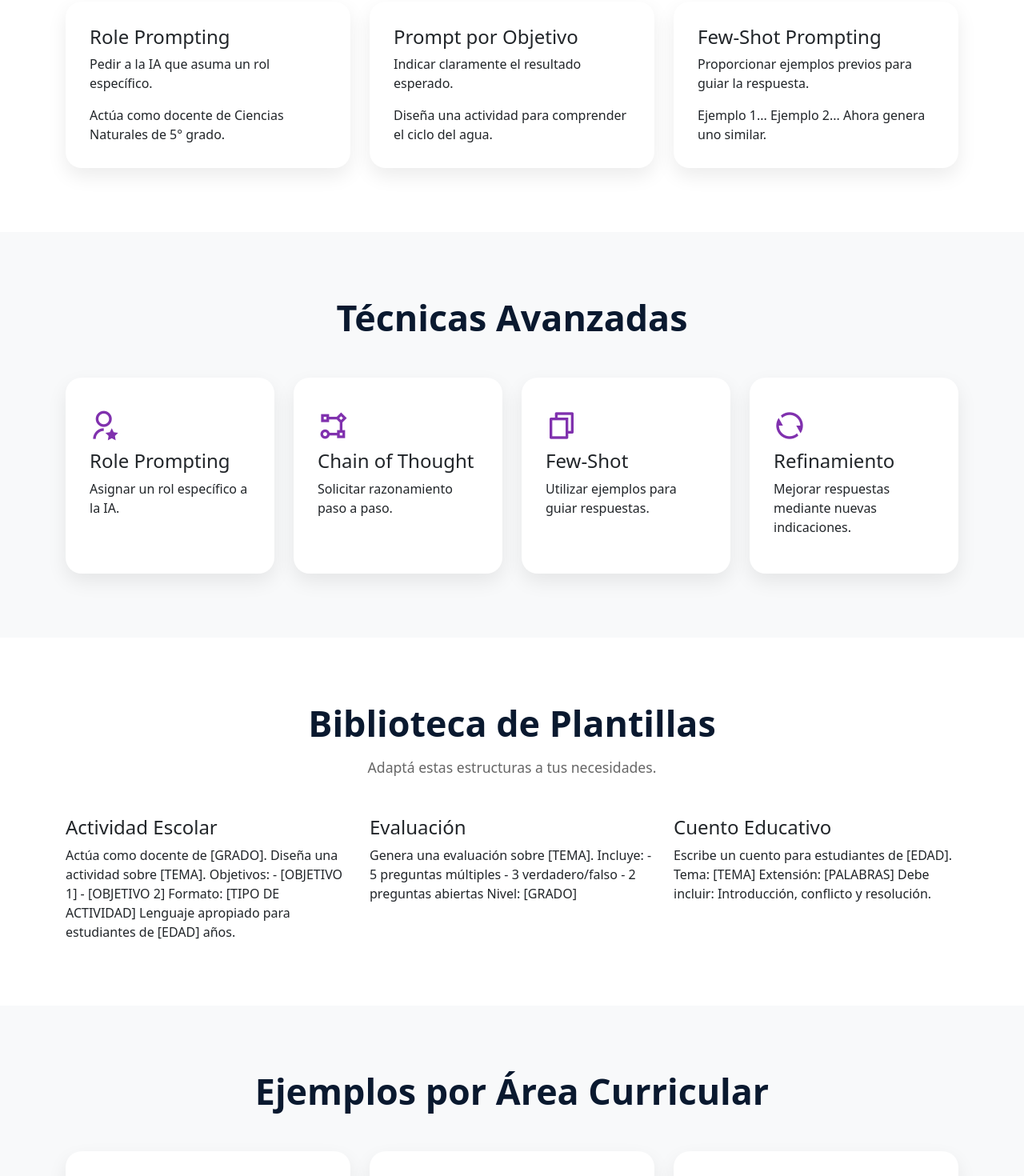
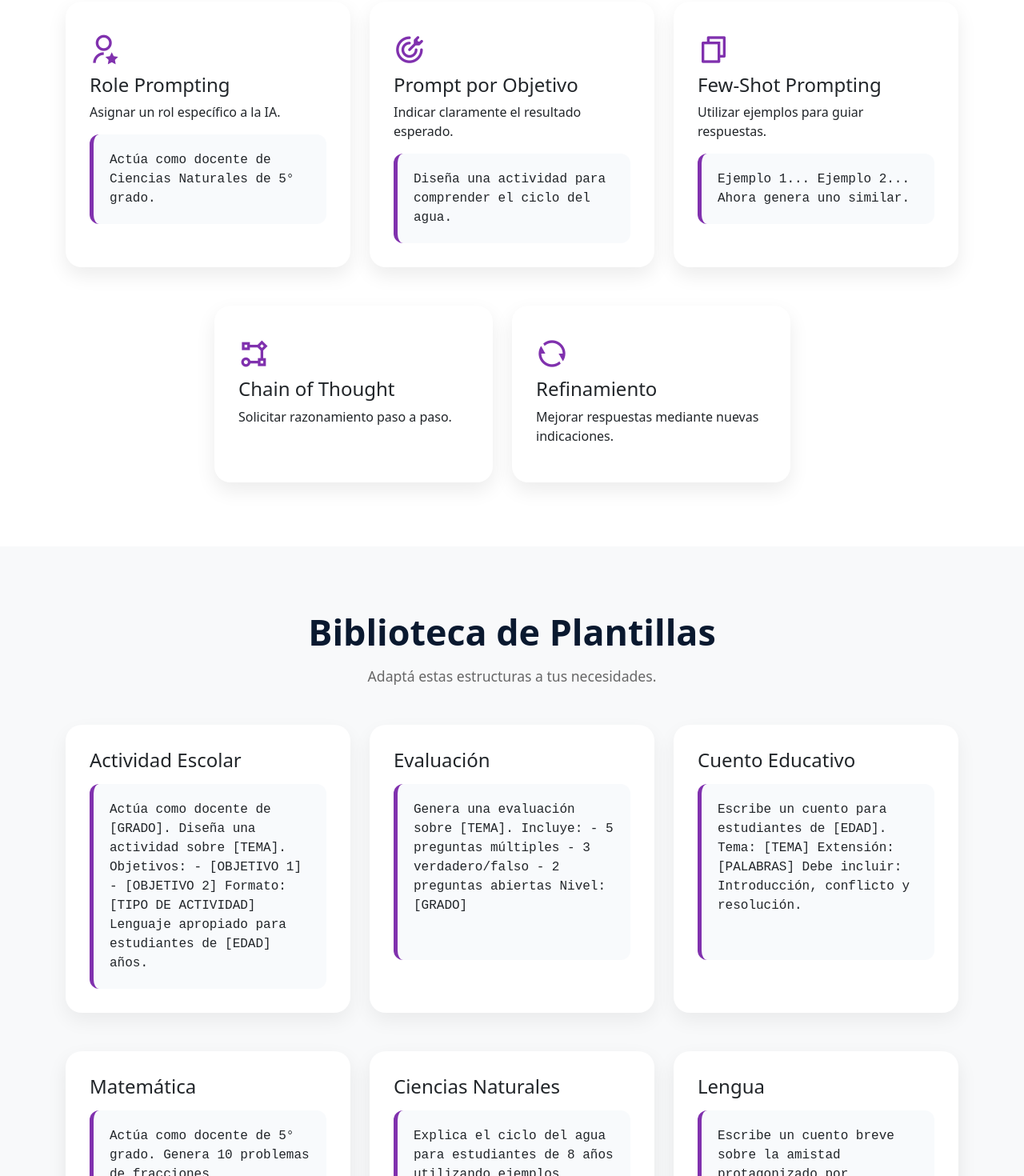
Before and after one commit to MoomieMay/grdiag, a React (Vite) app: page /laboratorio in a window 1280 px wide. Shown: the part 1660-3130 px from the top of the page at 80% size. Built offline with nearby package versions, Linux system fonts and the light colour scheme.

Commit message:
feat: add custom button styles and new prompt box components; update links in various pages

```diff
--- a/src/App.css
+++ b/src/App.css
@@ -140,6 +140,14 @@ a{
     color:white !important;
     border:none;
     padding:14px 30px;
+    border-radius:50px;
+}
+
+.btn-secondary-custom{
+    background-color: black !important;
+    color:white !important;
+    border:none;
+    padding: 15px 30px !important;
     border-radius:50px;
 }
 
@@ -698,3 +706,44 @@ a{
     width: 100%;
     border-radius: 12px;
 }
+
+.prompt-box{
+  background:#f8fafc;
+  border-left:5px solid var(--purple);
+  padding:20px;
+  border-radius:12px;
+  white-space:pre-line;
+  margin-top:15px;
+  font-family:monospace;
+}
+
+.prompt-box.large{
+  min-height:220px;
+}
+
+.prompt-template{
+  background:white;
+  border-radius:20px;
+  padding:30px;
+  height:100%;
+  box-shadow:0 10px 25px rgba(0,0,0,.06);
+}
+
+.builder-placeholder{
+  background:white;
+  padding:60px;
+  border-radius:24px;
+  text-align:center;
+  box-shadow:0 10px 25px rgba(0,0,0,.06);
+}
+
+.builder-placeholder i{
+  font-size:4rem;
+  color:var(--purple);
+  margin-bottom:20px;
+}
+
+.builder-placeholder h3{
+  font-weight:700;
+  margin-bottom:15px;
+}
--- /dev/null
+++ b/src/components/ScrollToTop.jsx
@@ -0,0 +1,14 @@
+import { useEffect } from "react";
+import { useLocation } from "react-router-dom";
+
+function ScrollToTop() {
+  const { pathname } = useLocation();
+
+  useEffect(() => {
+    window.scrollTo(0, 0);
+  }, [pathname]);
+
+  return null;
+}
+
+export default ScrollToTop;
--- a/src/pages/Imagenes.jsx
+++ b/src/pages/Imagenes.jsx
@@ -343,9 +343,9 @@ function Imagenes() {
 
           <Link
             to="/podcast"
-            className="btn btn-primary-custom"
+            className="btn btn-secondary-custom fw-bold fs-5"
           >
-            Explorar la creación de podcasts|
+            Explorar la creación de podcasts
           </Link>
 
         </div>
--- a/src/pages/Laboratorio.jsx
+++ b/src/pages/Laboratorio.jsx
@@ -148,24 +148,23 @@ function Laboratorio() {
           <div className="row g-4">
 
             <div className="col-lg-4">
-              <div className="example-card">
-
+              <div className="lesson-card">
+                <i className="ri-user-star-line"></i>
                 <h4>Role Prompting</h4>
-
                 <p>
-                  Pedir a la IA que asuma un rol específico.
+                  Asignar un rol específico a la IA.
                 </p>
 
                 <div className="prompt-box">
                   Actúa como docente de Ciencias Naturales de 5° grado.
                 </div>
-
               </div>
             </div>
 
+
             <div className="col-lg-4">
-              <div className="example-card">
-
+              <div className="lesson-card">
+                <i className="ri-target-line"></i>
                 <h4>Prompt por Objetivo</h4>
 
                 <p>
@@ -179,51 +178,24 @@ function Laboratorio() {
               </div>
             </div>
 
+
             <div className="col-lg-4">
-              <div className="example-card">
-
+              <div className="lesson-card">
+                <i className="ri-file-copy-line"></i>
                 <h4>Few-Shot Prompting</h4>
-
                 <p>
-                  Proporcionar ejemplos previos para guiar la respuesta.
+                  Utilizar ejemplos para guiar respuestas.
                 </p>
-
                 <div className="prompt-box">
                   Ejemplo 1... Ejemplo 2... Ahora genera uno similar.
                 </div>
-
               </div>
             </div>
 
-          </div>
 
-        </div>
-      </section>
+          <div className="row g-4 centered justify-content-center">
 
-      {/* TÉCNICAS AVANZADAS */}
-
-      <section className="section bg-light">
-        <div className="container">
-
-          <div className="text-center mb-5">
-            <h2 className="section-title">
-              Técnicas Avanzadas
-            </h2>
-          </div>
-
-          <div className="row g-4">
-
-            <div className="col-lg-3">
-              <div className="lesson-card">
-                <i className="ri-user-star-line"></i>
-                <h4>Role Prompting</h4>
-                <p>
-                  Asignar un rol específico a la IA.
-                </p>
-              </div>
-            </div>
-
-            <div className="col-lg-3">
+            <div className="col-lg-4">
               <div className="lesson-card">
                 <i className="ri-flow-chart"></i>
                 <h4>Chain of Thought</h4>
@@ -233,17 +205,7 @@ function Laboratorio() {
               </div>
             </div>
 
-            <div className="col-lg-3">
-              <div className="lesson-card">
-                <i className="ri-file-copy-line"></i>
-                <h4>Few-Shot</h4>
-                <p>
-                  Utilizar ejemplos para guiar respuestas.
-                </p>
-              </div>
-            </div>
-
-            <div className="col-lg-3">
+            <div className="col-lg-4">
               <div className="lesson-card">
                 <i className="ri-refresh-line"></i>
                 <h4>Refinamiento</h4>
@@ -252,6 +214,7 @@ function Laboratorio() {
                 </p>
               </div>
             </div>
+          </div>
 
           </div>
 
@@ -260,7 +223,7 @@ function Laboratorio() {
 
       {/* PLANTILLAS */}
 
-      <section className="section">
+      <section className="section bg-light">
         <div className="container">
 
           <div className="text-center mb-5">
@@ -350,21 +313,7 @@ function Laboratorio() {
 
           </div>
 
-        </div>
-      </section>
-
-      {/* EJEMPLOS */}
-
-      <section className="section bg-light">
-        <div className="container">
-
-          <div className="text-center mb-5">
-            <h2 className="section-title">
-              Ejemplos por Área Curricular
-            </h2>
-          </div>
-
-          <div className="row g-4">
+          <div className="row g-4 mt-4">
 
             <div className="col-lg-4">
               <div className="example-card">
@@ -405,9 +354,9 @@ function Laboratorio() {
             </div>
 
           </div>
-
         </div>
       </section>
+
 
       {/* CONSTRUCTOR */}
 
@@ -417,7 +366,7 @@ function Laboratorio() {
 
           <div className="text-center mb-5">
             <h2 className="section-title">
-              Taller de Prompts
+              Generador de Prompts
             </h2>
 
             <p className="section-subtitle">
--- a/src/pages/Podcast.jsx
+++ b/src/pages/Podcast.jsx
@@ -290,6 +290,13 @@ function Podcast() {
             distintos contextos de aprendizaje.
           </p>
 
+          <Link
+            to="/videos"
+            className="btn btn-secondary-custom fw-bold fs-5"
+          >
+            Explorar la creación de videos
+          </Link>
+
         </div>
       </section>
     </>
--- a/src/pages/Textos.jsx
+++ b/src/pages/Textos.jsx
@@ -42,7 +42,6 @@ function Textos() {
             </div>
 
             <div className="col-lg-6">
-
               <div className="highlight-card">
                 <i className="ri-file-text-line"></i>
 
@@ -210,6 +209,13 @@ function Textos() {
             creatividad, optimizar tiempos y ampliar posibilidades.
           </p>
 
+          <Link
+            to="/imagenes"
+            className="btn btn-secondary-custom fw-bold fs-5"
+          >
+            Explorar la creación de imagenes
+          </Link>
+
         </div>
       </section>
     </>
--- a/src/pages/Videos.jsx
+++ b/src/pages/Videos.jsx
@@ -398,6 +398,12 @@ function Videos() {
             inclusivos, dinámicos y significativos.
           </p>
 
+          <Link
+            to="/espacio-web"
+            className="btn btn-secondary-custom fw-bold fs-5"
+          >
+            Explorar la creación de espacios web
+          </Link>
 
         </div>
       </section>
--- a/src/routes/AppRouter.jsx
+++ b/src/routes/AppRouter.jsx
@@ -1,4 +1,5 @@
 import { BrowserRouter, Routes, Route } from "react-router-dom";
+import ScrollToTop from "../components/ScrollToTop";
 
 import Home from "../pages/Home";
 import MainLayout from "../layouts/MainLayout";
@@ -12,6 +13,7 @@ import Laboratorio from "../pages/Laboratorio";
 function AppRouter() {
   return (
     <BrowserRouter>
+      <ScrollToTop />
       <Routes>
         <Route element={<MainLayout />}>
           <Route path="/" element={<Home />} />
```
Also changed, not shown: src/vercel.json (added).
